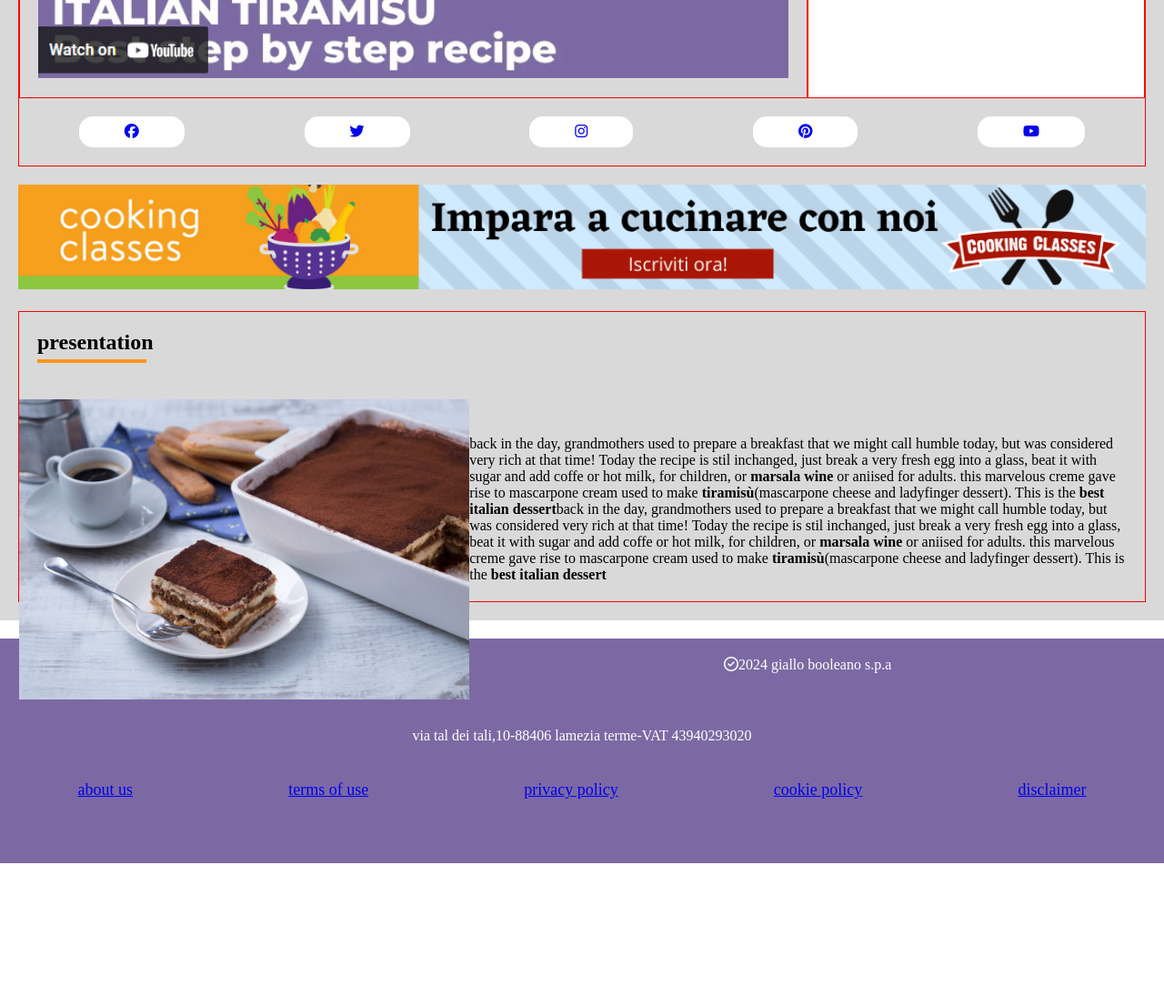
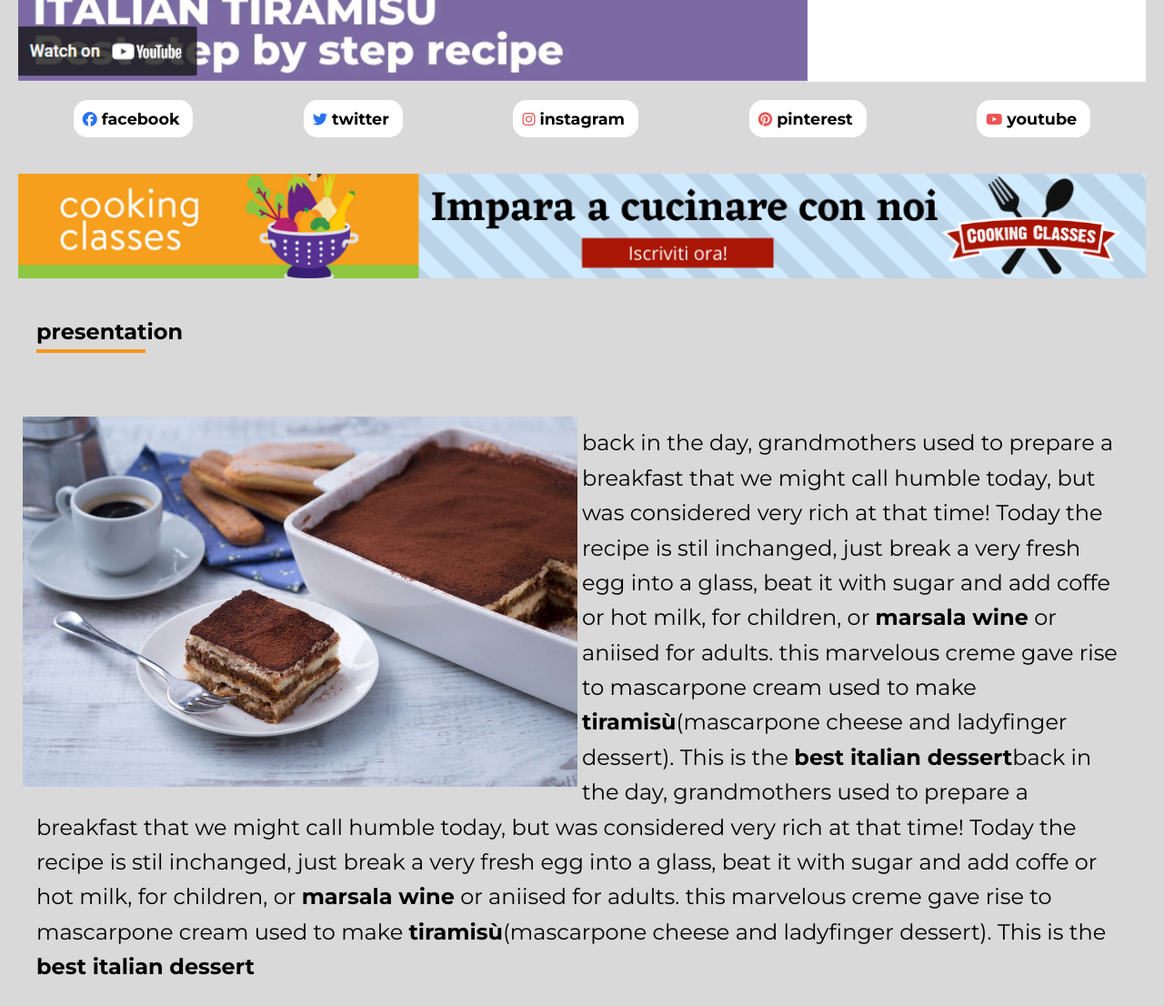
Before and after one commit to alessandroguddo02/htmlcss-responsive-layout, a plain HTML site: page index.html in a window 1280 px wide. Shown: the part 580-1686 px from the top of the page at 91% size. Before the commit the page ends 1529 px from the top, so only its background shows below. Drawn offline with Linux system fonts and the light colour scheme.

Commit message:
add media query

```diff
--- a/css/style.css
+++ b/css/style.css
@@ -16,13 +16,33 @@
     margin: 0;
     padding: 0;
 }
-
+body{
+   font-family:  Montserrat, 'Helvetica Neue', sans-serif;
+}
 header,
 footer {
     min-height: 70px;
 }
 
+#facebook{
+    color: var(--color-icon-blue)
+}
 
+#twitter{
+    color: var(--color-icon-blue);
+}
+
+#instagram{
+    color: var(--color-icon-red);
+}
+
+#pinterest{
+    color: var(--color-icon-red);
+}
+
+#youtube{
+    color: var(--color-icon-red);
+}
 /*header*/
 header{
     background-color: var(--color-white);
@@ -142,13 +162,17 @@ footer{
 footer ul{
     list-style: none;
     font-size: 18px;
-    padding-bottom: 50px;
+    padding: 20px 10px;
     color: var(--color-white);
 
 }
 
 footer ul li{
-    padding: 20px;
+    padding: 10px;
+}
+
+footer ul li a{
+    color: var(--color-white);
 }
 
 .f-center{
@@ -177,20 +201,23 @@ footer ul li{
 }
 
 
-/*debug*/
+/*debug
 .debug{
     border: 1px solid red;
-}
+}*/
 
 /*space*/
 .p-20{
     padding: 20px;
 }
 
+.ptb-20{
+    padding-top: 20px 0px;
+}
 
 @media screen and (min-width: 768px){
 
-
+/*header*/
 
     .j-start{
         justify-content: flex-start;
@@ -204,7 +231,7 @@ footer ul li{
         padding: 8px 50px;
         border-radius: 15px;
     }
-
+/*main*/
     .info{
         display: flex;
         flex-wrap: wrap;
@@ -222,12 +249,15 @@ footer ul li{
         display: block
     }
 
-
-
     .t-image img{
         float: left;
-        width: 40%;
+        width: 50%;
+        padding: 10px 5px;
+    }
 
+    .text{
+        font-size: 1.5em;
+        line-height: 1.6;
     }
 
 }
@@ -235,15 +265,59 @@ footer ul li{
 
 
 @media screen and (min-width: 992px){
+    /*header*/
+
+
+    /*main*/
     .image{
         width: 70%;
     }
 
     .content{
         width: 30%;
+
+    }
+
+    .info{
+        flex-direction: column;
     }
 
     .flex-lg{
         display: flex;
     }
+
+
+.icons ul li span{
+    display: inline-block;
+    padding: 5px;
+    font-weight: bold;
+    font-size: 1.1em;
 }
+
+.icons ul li{
+    padding: 5px 10px;
+}
+
+.info li{
+    width: 100%;
+}
+/*footer*/
+
+#footer-container{
+    display: flex;
+    justify-content: space-between;
+    align-items: center;
+
+}
+
+.wrap{
+    flex-wrap: nowrap;
+
+}
+
+.f-center{
+    text-align: start;
+}
+
+
+}
--- a/index.html
+++ b/index.html
@@ -35,7 +35,7 @@
             </div>
             <!--image and content-->
             <div class="container flex-lg">
-                <div class="image p-20 debug">
+                <div class="image debug">
                     <img src="./img/image (10).png" alt="how to make tiramisù">
                 </div>
                 <div class="content p-20 debug">
@@ -52,11 +52,11 @@
 
             <div class="icons">
                 <ul class="d-flex around">
-                    <li><a href="#"><i class="fa-brands fa-facebook"></i></a><span>facebook</span></li>
-                    <li><a href="#"><i class="fa-brands fa-twitter"></i></a><span>twitter</span></li>
-                    <li><a href="#"><i class="fa-brands fa-instagram"></i></a><span>instagram</span></li>
-                    <li><a href="#"><i class="fa-brands fa-pinterest"></i></a><span>pinterest</span></li>
-                    <li><a href="#"><i class="fa-brands fa-youtube"></i></a><span>youtube</span></li>
+                    <li><a href="#"><i id="facebook" class="fa-brands fa-facebook"></i></a><span>facebook</span></li>
+                    <li><a href="#"><i id="twitter" class="fa-brands fa-twitter"></i></a><span>twitter</span></li>
+                    <li><a href="#"><i id="instagram" class="fa-brands fa-instagram"></i></a><span>instagram</span></li>
+                    <li><a href="#"><i id="pinterest"class="fa-brands fa-pinterest"></i></a><span>pinterest</span></li>
+                    <li><a href="#"><i id="youtube"class="fa-brands fa-youtube"></i></a><span>youtube</span></li>
                 </ul>
             </div>
         </section>
@@ -74,18 +74,22 @@
                 <h2>presentation</h2>
                 <div class="border"></div>
             </div>
-
+            <div class="debug">
                 <div class="t-image d-flex j-center a-center">
                     <img src="./img/tiramisu.jpg" alt="">
                 </div>
                 <div class="text">
                     <p>back in the day, grandmothers used to prepare a breakfast that we might call humble today, but was considered very rich at that time! Today the recipe is stil inchanged, just break a very fresh egg into a glass, beat it with sugar and add coffe or hot milk, for children, or <span>marsala wine</span> or aniised for adults. this marvelous creme gave rise to mascarpone cream used to make <span>tiramisù</span>(mascarpone cheese and ladyfinger dessert). This is the <span>best italian dessert</span>back in the day, grandmothers used to prepare a breakfast that we might call humble today, but was considered very rich at that time! Today the recipe is stil inchanged, just break a very fresh egg into a glass, beat it with sugar and add coffe or hot milk, for children, or <span>marsala wine</span> or aniised for adults. this marvelous creme gave rise to mascarpone cream used to make <span>tiramisù</span>(mascarpone cheese and ladyfinger dessert). This is the <span>best italian dessert</span></p>
                 </div>
+
+            </div>
+
         </section>
     </main>
 
     <!--footer-->
     <footer>
+        <div id="footer-container">
             <div class="f-center" >
                 <p><i class="fa-regular fa-circle-check"></i>2024 giallo booleano s.p.a</p>
 
@@ -101,6 +105,9 @@
                     <li><a href="#">disclaimer</a></li>
                 </ul>
             </div>
+        </div>
+
+
 
     </footer>
 
```
Lines whose indentation alone changed are shown as unchanged.
